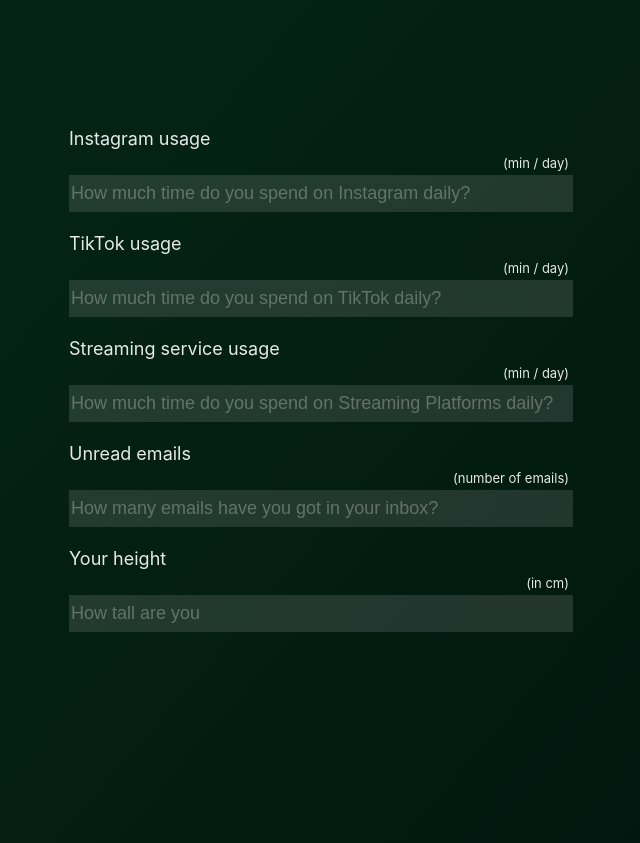
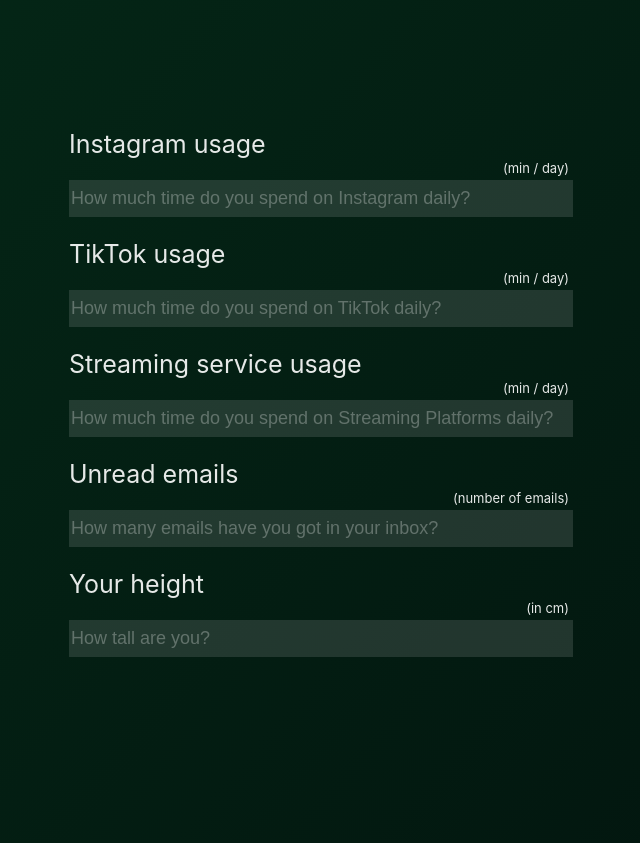
Before and after one commit to HoodDoob/ecowebsite, a React (Vite) app: page / in a window 1280 px wide. Shown: the part 2460-3303 px from the top of the page, without its empty margins (321-961 px from the left). Built offline with nearby package versions, Linux system fonts and the light colour scheme.

Commit message:
form changz

```diff
--- a/src/components/Form.jsx
+++ b/src/components/Form.jsx
@@ -183,7 +183,7 @@
           type="number"
           name="height"
           id="form-height"
-          placeholder="How tall are you"
+          placeholder="How tall are you?"
           onInput={popNumber}
         />
       </div>
--- a/src/index.scss
+++ b/src/index.scss
@@ -222,10 +222,10 @@
   label {
     width: 100%;
     display: block;
-    margin-top: 20px;
+    margin-top: 25px;
     text-align: left;
     color: rgba(255, 255, 255, 0.9);
-    font-size: large;
+    font-size: 25px;
     span {
       display: block;
       font-size: small;
```
